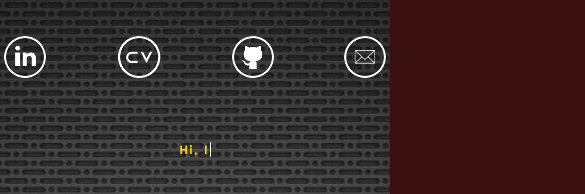
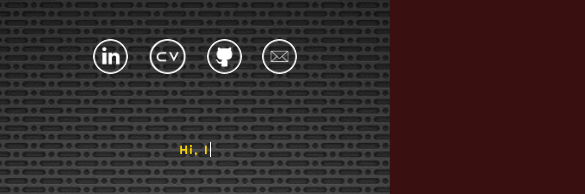
Before and after one commit to johnBWeiss/Yonatan-Weiss-Portfolio, a React (Create React App) app: page / in a window 390 px wide. Shown: the top 194 px of the page, 585 px wide, since content can reach past the window. Built offline with nearby package versions, Linux system fonts and the light colour scheme; a web font is replaced by a local one.

Commit message:
side bar responsive

```diff
--- a/src/components/LogoHeader/LogoHeader.css
+++ b/src/components/LogoHeader/LogoHeader.css
@@ -74,25 +74,37 @@
 }
 
 @media (max-width: 750px) {
-  .logoContainerHeader {
+  /* .logoContainerHeader {
     width: 350px;
-  }
+  } */
 }
 
-@media (max-width: 571px) {
+@media (max-width: 490px) {
+  /* .logoContainerHeader {
+    width: 325px;
+  } */
+
   .logoContainerHeader {
-    width: 325px;
+    gap: 20px;
+    /* width: 500px; */
+  }
+
+  .headerLogo {
+    height: 35px;
+    animation: rocked 0.9s linear 1.25s 1 none, logoRoll 1.2s linear 0s 1 none;
+    transition: transform 0.2s;
+    border-radius: 50%;
   }
 }
 
 @media (max-width: 444px) {
-  .logoContainerHeader {
+  /* .logoContainerHeader {
     width: 300px;
-  }
+  } */
 }
 
 @media (max-width: 382px) {
-  .logoContainerHeader {
+  /* .logoContainerHeader {
     width: 280px;
-  }
+  } */
 }
--- a/src/components/LogoHeader/LogoHeader.js
+++ b/src/components/LogoHeader/LogoHeader.js
@@ -6,7 +6,7 @@ import logos from "../../assets/images/logos";
 const LogoHeader = (refs) => {
   const { linkedIn, github, mail, info, CV, home, tech, projects } = logos
   const header = [linkedIn, CV, github, mail]
-  const footer = [home, tech, info, projects]
+  const footer = [home, projects]
 
   return (
     <div className='headerContainer'>
--- a/src/pages/Home/Home.js
+++ b/src/pages/Home/Home.js
@@ -149,7 +149,7 @@ const HomeContainer = () => {
 
                 {<SideBar class={sideBarClass} refs={['#top', stackRef, AboutRef, myProjects]} />
                 }
-                <LogoHeader refs={['#top', stackRef, AboutRef, myProjects]} type={'footer'} />
+                <LogoHeader refs={['#top', myProjects]} type={'footer'} />
             </>}
             {showPopUp && <PopUp fathershowPopUpHandler={showPopUpHandler} content={popUpContent} />}
         </div>
```
